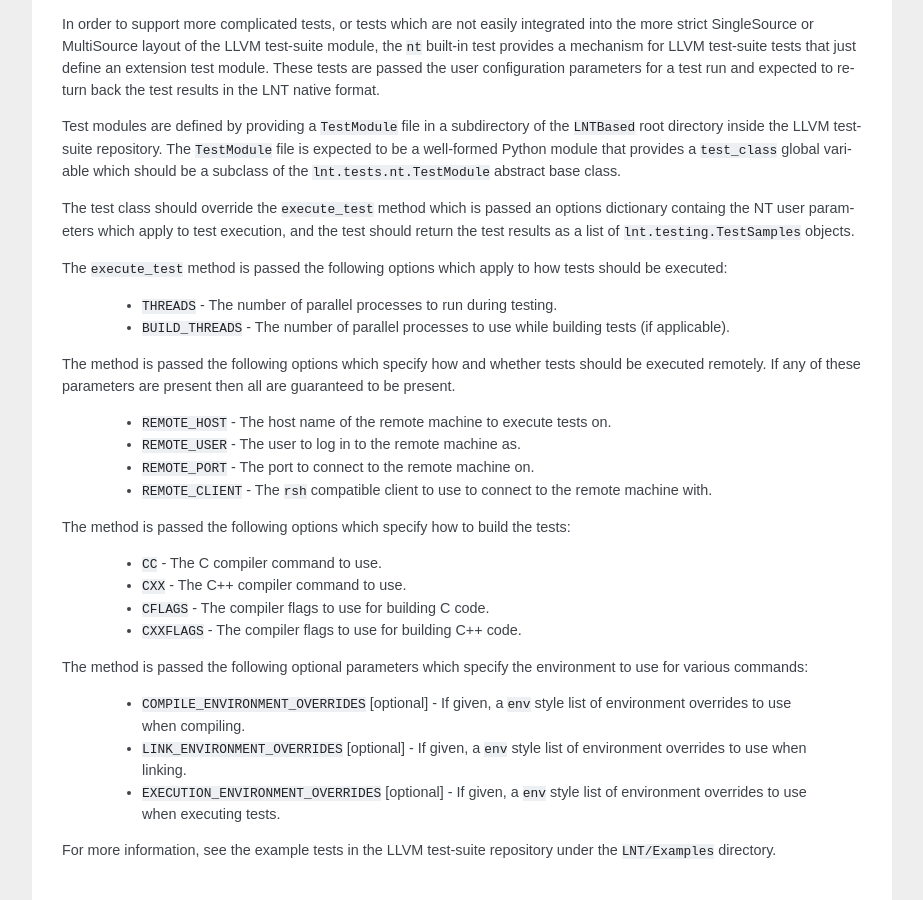
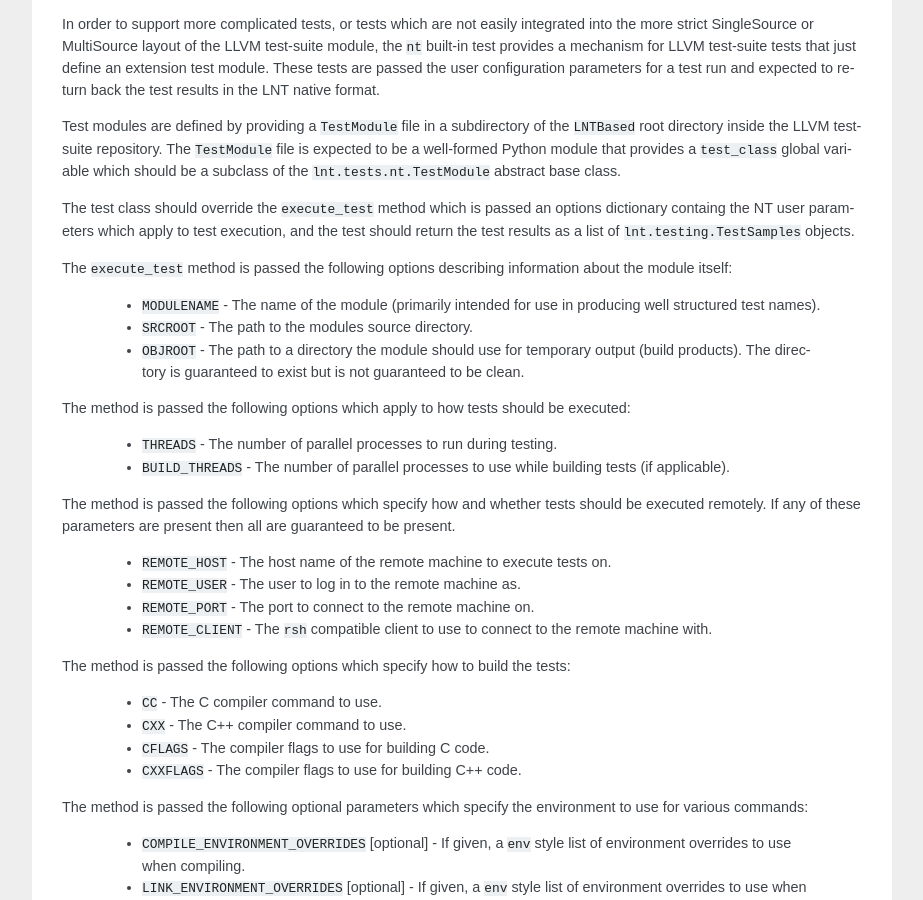
Before and after one commit to llvm-mirror/lnt, a Sphinx documentation site: the page built from docs/tests.rst, in a window 1280 px wide and 900 px high, scrolled down 2397 px. Shown: the whole window, without its empty margins (198-1121 px from the left). Built offline with Sphinx 7.4.7, drawn with Linux system fonts in a browser that asks for light colours.

Commit message:
LNT/nt: Add a MODULENAME options variable, fix up the CC/CXX variables, and document some more.
git-svn-id: https://llvm.org/svn/llvm-project/zorg/trunk/lnt@141464 91177308-0d34-0410-b5e6-96231b3b80d8

```diff
--- a/docs/tests.rst
+++ b/docs/tests.rst
@@ -168,8 +168,20 @@ options dictionary containg the NT user parameters which apply to test
 execution, and the test should return the test results as a list of
 ``lnt.testing.TestSamples`` objects.
 
-The ``execute_test`` method is passed the following options which apply to how
-tests should be executed:
+The ``execute_test`` method is passed the following options describing
+information about the module itself:
+
+  * ``MODULENAME`` - The name of the module (primarily intended for use in
+    producing well structured test names).
+
+  * ``SRCROOT`` - The path to the modules source directory.
+
+  * ``OBJROOT`` - The path to a directory the module should use for temporary
+    output (build products). The directory is guaranteed to exist but is not
+    guaranteed to be clean.
+
+The method is passed the following options which apply to how tests should be
+executed:
 
   * ``THREADS`` - The number of parallel processes to run during testing.
 
```
Also changed, not shown: 1 other file.
